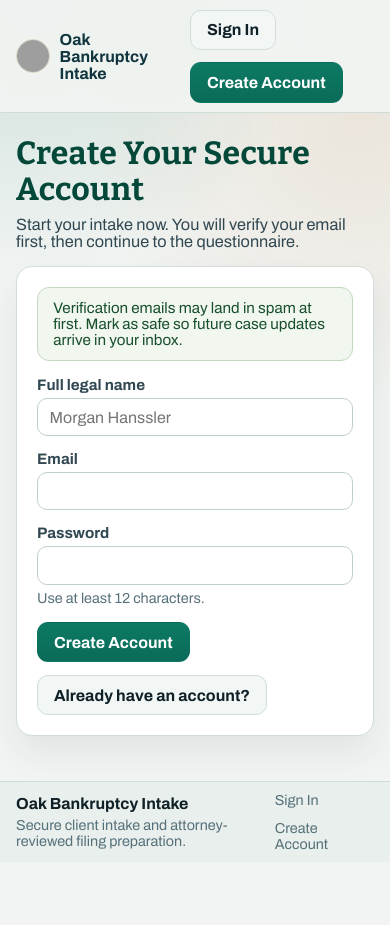
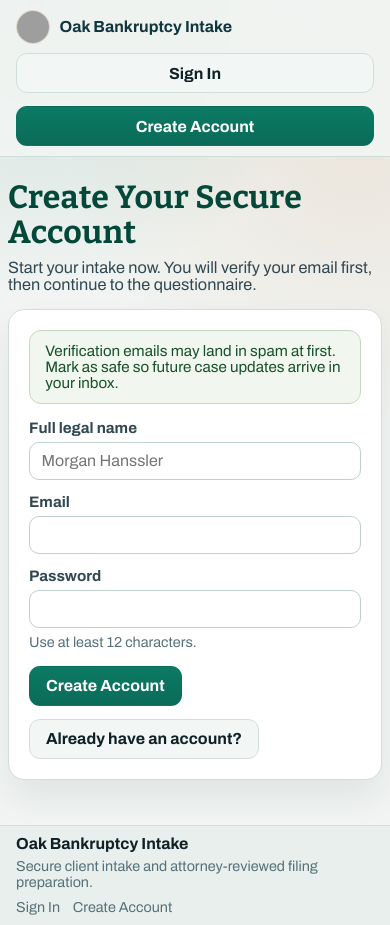
Before and after one commit to mhanssler/Oak_BK, a Next.js app: page /signup in a window 390 px wide. Before the commit the page ends 862 px from the top, so only its background shows below. Built offline with nearby package versions, Linux system fonts and the light colour scheme; no server answers; grey boxes are pictures that could not be loaded.

Commit message:
Add orientation-aware responsive layouts for mobile devices

```diff
--- a/src/app/(secure)/admin/cases/page.tsx
+++ b/src/app/(secure)/admin/cases/page.tsx
@@ -46,6 +46,7 @@ export default async function AdminCasesPage() {
           {cases.length === 0 ? (
             <p className="hint">No cases available.</p>
           ) : (
+            <div className="list-table-wrap">
               <table className="list-table">
                 <thead>
                   <tr>
@@ -76,6 +77,7 @@ export default async function AdminCasesPage() {
                   ))}
                 </tbody>
               </table>
+            </div>
           )}
         </div>
       </section>
--- a/src/app/(secure)/dashboard/page.tsx
+++ b/src/app/(secure)/dashboard/page.tsx
@@ -174,6 +174,7 @@ export default async function DashboardPage({
           {cases.length === 0 ? (
             <p className="hint">No cases yet.</p>
           ) : (
+            <div className="list-table-wrap">
               <table className="list-table">
                 <thead>
                   <tr>
@@ -207,6 +208,7 @@ export default async function DashboardPage({
                   ))}
                 </tbody>
               </table>
+            </div>
           )}
         </div>
       </section>
--- a/src/app/(secure)/layout.tsx
+++ b/src/app/(secure)/layout.tsx
@@ -33,12 +33,12 @@ export default async function SecureLayout({
     <div className="shell">
       <header className="shell-header">
         <div className="shell-header-inner">
-          <div className="row">
+          <div className="row secure-nav">
             <Link href="/dashboard" style={{ fontWeight: 700 }}>
               Oak Client Intake Portal
             </Link>
             {showAdminNav ? <Link href="/admin/cases">Admin Case Review</Link> : null}
-            <span className="hint">Signed in as {user.email}</span>
+            <span className="hint shell-user-email">Signed in as {user.email}</span>
           </div>
           <form action={signOutAction}>
             <button className="button-secondary" type="submit">
--- a/src/app/globals.css
+++ b/src/app/globals.css
@@ -360,7 +360,14 @@ h3 {
 
 .list-table {
   width: 100%;
+  min-width: 720px;
   border-collapse: collapse;
+}
+
+.list-table-wrap {
+  width: 100%;
+  overflow-x: auto;
+  -webkit-overflow-scrolling: touch;
 }
 
 .list-table th,
@@ -423,23 +430,84 @@ h3 {
 }
 
 @media (max-width: 900px) {
-  .hero-split {
-    grid-template-columns: 1fr;
-  }
-
   .hero-emblem-wrap {
     min-height: unset;
   }
 }
 
+@media (max-width: 900px) and (orientation: portrait) {
+  .hero-split,
+  .grid-two,
+  .faq-grid {
+    grid-template-columns: 1fr;
+  }
+}
+
+@media (max-width: 900px) and (orientation: landscape) {
+  .hero-split {
+    grid-template-columns: 1.1fr 0.9fr;
+  }
+
+  .grid-two,
+  .faq-grid {
+    grid-template-columns: repeat(2, minmax(0, 1fr));
+  }
+}
+
 @media (max-width: 720px) {
+  main {
+    width: min(1120px, 100% - 1rem);
+  }
+
   .hero {
     padding-top: 1.45rem;
   }
 
   .public-header-inner,
-  .public-footer-inner {
+  .public-footer-inner,
+  .shell-header-inner {
     min-height: unset;
     padding: 0.6rem 0;
+    flex-direction: column;
+    align-items: stretch;
+    gap: 0.6rem;
+  }
+
+  .public-nav,
+  .public-footer-links,
+  .secure-nav,
+  .shell-header-inner form {
+    width: 100%;
+  }
+
+  .public-nav .button,
+  .public-nav .button-secondary,
+  .shell-header-inner .button-secondary {
+    width: 100%;
+    text-align: center;
+  }
+
+  .secure-nav {
+    align-items: flex-start;
+  }
+
+  .shell-user-email {
+    max-width: 100%;
+    overflow: hidden;
+    text-overflow: ellipsis;
+    white-space: nowrap;
+  }
+
+  .field input,
+  .field textarea,
+  .field select,
+  .button,
+  .button-secondary,
+  .button-danger {
+    font-size: 16px;
+  }
+
+  .list-table {
+    min-width: 660px;
   }
 }
--- a/src/app/layout.tsx
+++ b/src/app/layout.tsx
@@ -20,6 +20,12 @@ export const metadata: Metadata = {
   description: 'Secure bankruptcy intake and trustee packet preparation workflow.',
 }
 
+export const viewport = {
+  width: 'device-width',
+  initialScale: 1,
+  viewportFit: 'cover',
+}
+
 export default function RootLayout({
   children,
 }: {
--- a/src/components/site/site-chrome.tsx
+++ b/src/components/site/site-chrome.tsx
@@ -26,7 +26,7 @@ export function SiteChrome({ children }: { children: React.ReactNode }) {
             <Image src="/mighty_oak.png" alt="Oak emblem" width={34} height={34} />
             <span>Oak Bankruptcy Intake</span>
           </Link>
-          <nav className="row">
+          <nav className="row public-nav">
             <Link className="button-secondary" href="/login">
               Sign In
             </Link>
@@ -45,7 +45,7 @@ export function SiteChrome({ children }: { children: React.ReactNode }) {
             <strong>Oak Bankruptcy Intake</strong>
             <span className="hint">Secure client intake and attorney-reviewed filing preparation.</span>
           </div>
-          <div className="row">
+          <div className="row public-footer-links">
             <Link className="hint" href="/login">
               Sign In
             </Link>
```
Lines whose indentation alone changed are shown as unchanged.
